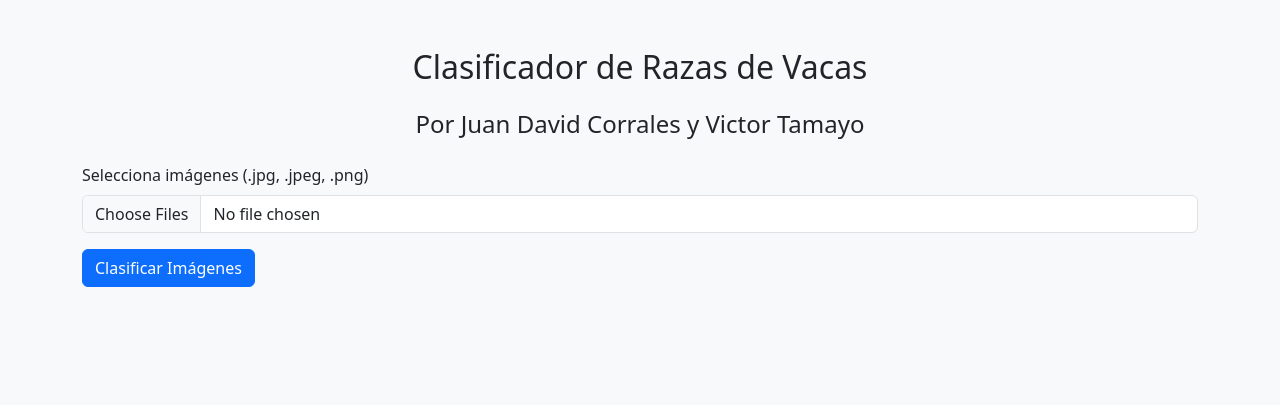
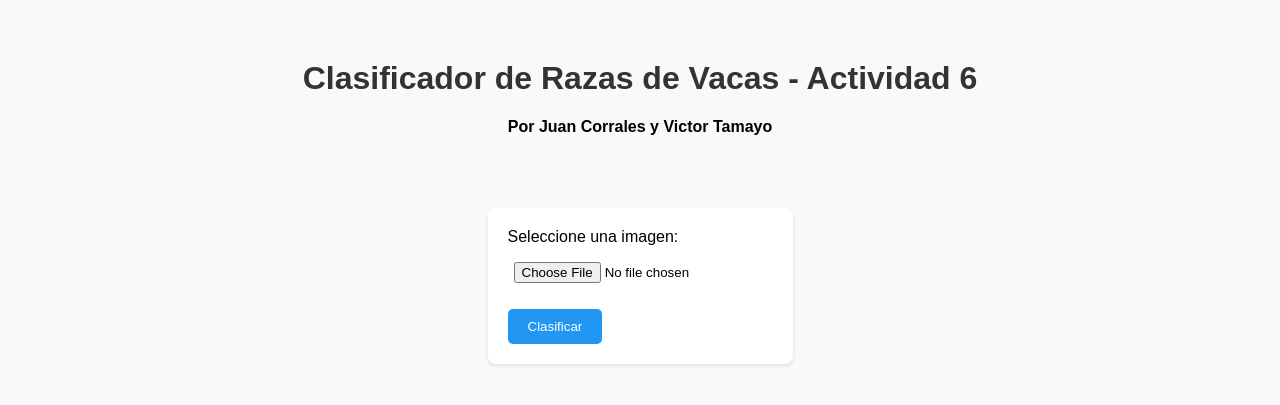
Before and after one commit to torvic82/VisionCumputadorActividad6, a Flask app: page / in a window 1280 px wide. Shown: the top 405 px of the page. Run offline with Flask 3, Linux system fonts and the light colour scheme.

Commit message:
Add files via upload

```diff
--- a/templates/index.html
+++ b/templates/index.html
@@ -2,42 +2,135 @@
 <html>
 <head>
     <title>Clasificador de Vacas</title>
-    <link href="https://cdn.jsdelivr.net/npm/bootstrap@5.3.3/dist/css/bootstrap.min.css" rel="stylesheet">
+
+    <style>
+        body {
+            font-family: Arial, sans-serif;
+            margin: 40px;
+            background-color: #f9f9f9;
+            text-align: center; /* Centra todo el texto en el body */
+        }
+
+        .header-container {
+            margin: 0 auto; /* Centra el contenedor */
+            max-width: 800px; /* Ancho máximo para mejor legibilidad */
+            padding: 20px;
+        }
+
+        h1, h2 {
+            color: #333;
+            margin: 0 auto; /* Centra los títulos */
+        }
+
+        form {
+            margin: 30px auto; /* Centra el formulario */
+            width: fit-content; /* Ajusta el ancho al contenido */
+            text-align: left; /* Alinea el texto del formulario a la izquierda */
+            padding: 20px;
+            background: white;
+            border-radius: 8px;
+            box-shadow: 0 2px 4px rgba(0,0,0,0.1);
+        }
+
+        .progress-container {
+            width: 100%;
+            max-width: 500px;
+            margin: 0 auto; /* Centra el contenedor de progreso */
+        }
+
+        .progress-bar {
+            background-color: #e0e0e0;
+            border-radius: 8px;
+            overflow: hidden;
+            margin-bottom: 15px;
+        }
+
+        .progress-label {
+            margin-bottom: 5px;
+            font-weight: bold;
+            text-align: left; /* Alinea las etiquetas a la izquierda */
+        }
+
+        .progress-fill {
+            height: 24px;
+            line-height: 24px;
+            background-color: #4CAF50;
+            text-align: left;
+            color: white;
+            padding-left: 10px;
+            border-radius: 8px 0 0 8px;
+        }
+
+        img {
+            margin: 30px auto; /* Centra la imagen */
+            display: block; /* Necesario para que funcione margin auto */
+            max-width: 300px;
+            border: 1px solid #ccc;
+            border-radius: 8px;
+        }
+
+        input[type="file"] {
+            padding: 6px;
+            margin: 10px 0;
+        }
+
+        input[type="submit"] {
+            padding: 10px 20px;
+            background-color: #2196F3;
+            color: white;
+            border: none;
+            border-radius: 5px;
+            cursor: pointer;
+            margin-top: 10px;
+        }
+
+        input[type="submit"]:hover {
+            background-color: #1976D2;
+        }
+
+        .results-section {
+            text-align: center; /* Centra la sección de resultados */
+            margin: 30px auto;
+            max-width: 800px;
+            padding: 20px;
+            background: white;
+            border-radius: 8px;
+            box-shadow: 0 2px 4px rgba(0,0,0,0.1);
+        }
+    </style>
 </head>
-<body class="bg-light">
-<div class="container mt-5">
-    <h2 class="text-center mb-4">Clasificador de Razas de Vacas</h2>
-    <h4 class="text-center mb-4">Por Juan David Corrales y Victor Tamayo</h4>
-    <form method="post" enctype="multipart/form-data">
-        <div class="mb-3">
-            <label for="images" class="form-label">Selecciona imágenes (.jpg, .jpeg, .png)</label>
-            <input class="form-control" type="file" name="images" accept="image/*" multiple required>
-        </div>
-        <button type="submit" class="btn btn-primary">Clasificar Imágenes</button>
+<body>
+    <div class="header-container">
+        <h1>Clasificador de Razas de Vacas - Actividad 6</h1>
+        <h4>Por Juan Corrales y Victor Tamayo</h4>
+    </div>
+
+    <form action="/predict" method="post" enctype="multipart/form-data">
+        <label for="file">Seleccione una imagen:</label><br>
+        <input type="file" name="file" id="file" required>
+        <br>
+        <input type="submit" value="Clasificar">
     </form>
 
-    {% if results %}
-        <h4 class="mt-5">Resultados:</h4>
-        <table class="table table-bordered table-striped">
-            <thead>
-                <tr>
-                    <th>Imagen</th>
-                    <th>Clase Predicha</th>
-                    <th>Confianza</th>
-                </tr>
-            </thead>
-            <tbody>
-                {% for row in results %}
-                    <tr>
-                        <td>{{ row.filename }}</td>
-                        <td>{{ row.predicted_class }}</td>
-                        <td>{{ row.confidence }}</td>
-                    </tr>
+    {% if predictions %}
+        <div class="results-section">
+            <h2>Resultados:</h2>
+            <div class="progress-container">
+                {% for class_name, prob in predictions %}
+                    <div class="progress-label">{{ class_name }} — {{ '%.2f' % (prob * 100) }}%</div>
+                    <div class="progress-bar">
+                        <div class="progress-fill" style="width: {{ prob * 100 }}%;">
+                            {{ '%.2f' % (prob * 100) }}%
+                        </div>
+                    </div>
                 {% endfor %}
-            </tbody>
-        </table>
-        <a href="{{ url_for('download_csv', csv_path=csv_path) }}" class="btn btn-success">Descargar CSV</a>
+            </div>
+
+            {% if filename %}
+                <h3>Imagen cargada:</h3>
+                <img src="{{ url_for('static', filename='uploads/' + filename) }}" alt="Imagen cargada">
+            {% endif %}
+        </div>
     {% endif %}
-</div>
 </body>
 </html>
```
